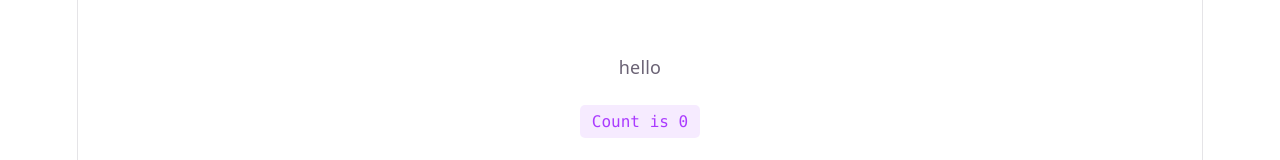
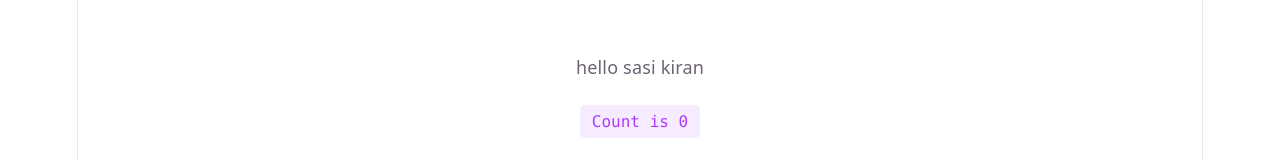
Before and after one commit to jar794870-lgtm/DemoRepo, a React (Vite) app: page / in a window 1280 px wide. Shown: the part 127-287 px from the top of the page. Built offline with nearby package versions, Linux system fonts and the light colour scheme.

Commit message:
add changes

```diff
--- a/src/App.tsx
+++ b/src/App.tsx
@@ -11,7 +11,7 @@ function App() {
     <>
       <section id="center">
         <div className="hero">
-     hello
+     hello sasi kiran
         </div>
 
         <button
```
